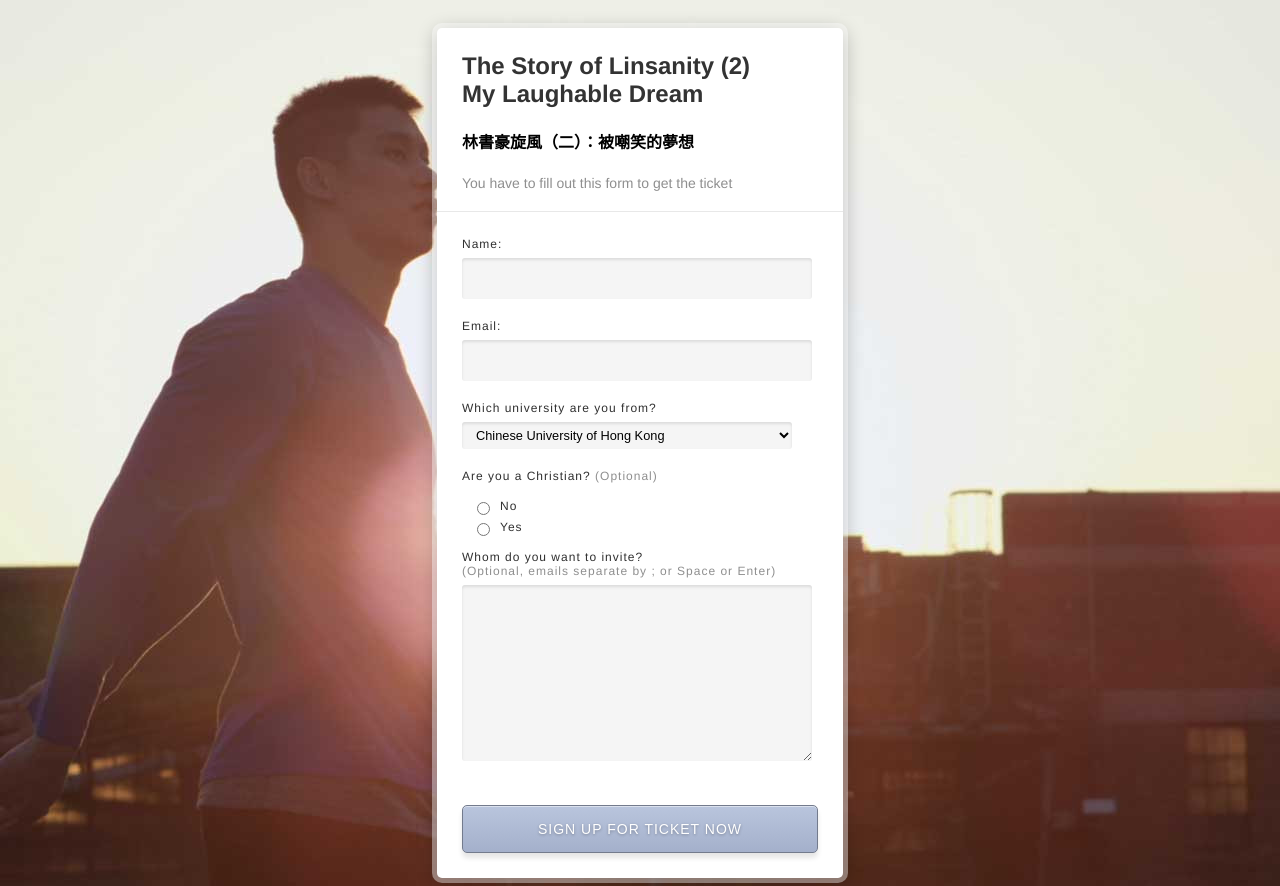
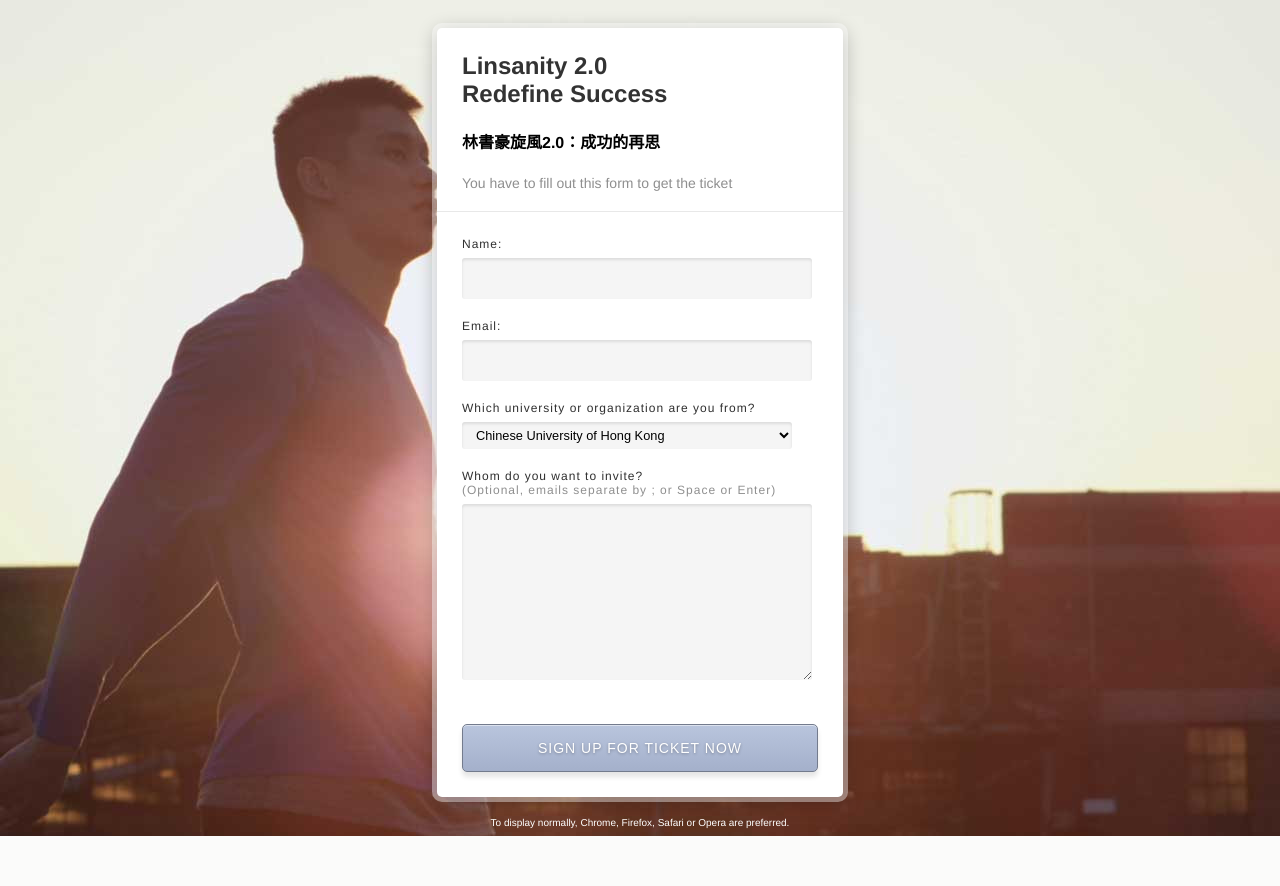
Before and after one commit to zengjichuan/JeremyAtCUHK, a Django app: page /tickets/ in a window 1280 px wide. After the commit the page ends 836 px from the top, so only its background shows below. Run offline with Django 3.2, Linux system fonts and the light colour scheme; parts of the project's set-up code (start-up, migrations or seed data) failed here and were passed over.

Commit message:
Fix problem: update html delete chris option

```diff
--- a/JeremyAtCUHK/settings.py
+++ b/JeremyAtCUHK/settings.py
@@ -120,8 +120,10 @@ EMAIL_USE_TLS = True
 
 CACHES = {
     'default': {
-        'BACKEND': 'django.core.cache.backends.db.DatabaseCache',
-        'LOCATION': 'cachetable',
+        # 'BACKEND': 'django.core.cache.backends.db.DatabaseCache',
+        # 'LOCATION': 'cachetable',
+        'BACKEND': 'django.core.cache.backends.memcached.MemcachedCache',
+        'LOCATION': '127.0.0.1:11211',
         'TIMEOUT': None,
     }
 }
--- a/templates/register.html
+++ b/templates/register.html
@@ -2,7 +2,7 @@
 <html>
 <head lang="en">
     <meta charset="UTF-8">
-    <title>The Story of Linsanity (2) – My Laughable Dream</title>
+    <title>Linsanity 2.0 – Redefine Success</title>
     {% load staticfiles %}
     <link rel="stylesheet" type="text/css" href="{% static 'style.css' %}" />
 </head>
@@ -10,8 +10,8 @@
 <div class="container">
     <form id="signup" action="." method="POST">
         <div class="header">
-            <h3>The Story of Linsanity (2) <br> My Laughable Dream</h3>
-            <h4>林書豪旋風（二）：被嘲笑的夢想</h4>
+            <h3>Linsanity 2.0 <br> Redefine Success</h3>
+            <h4>林書豪旋風2.0：成功的再思</h4>
             <p>You have to fill out this form to get the ticket</p>
         </div>
         <div class="sep"></div>
@@ -26,13 +26,13 @@
             {{ form.email.errors }}
             {{ form.email }}
 
-            <label for="id_school">Which university are you from?</label>
+            <label for="id_school">Which university or organization are you from?</label>
             {{ form.school.errors }}
             {{ form.school }}
 
-            <label for="id_chris"><html>Are you a Christian? <span style="color: #8f8f8f">(Optional)</span></html></label>
-            {{ form.chris.errors }}
-            {{ form.chris }}
+{#            <label for="id_chris"><html>Are you a Christian? <span style="color: #8f8f8f">(Optional)</span></html></label>#}
+{#            {{ form.chris.errors }}#}
+{#            {{ form.chris }}#}
 
             <label for="id_invite"><html>Whom do you want to invite?<br><span style="color: #8f8f8f">(Optional, emails separate by ; or Space or Enter)</span></html></label>
             {{ form.invite.errors }}
@@ -57,4 +57,7 @@
 {#        <p><input type="submit" value="Submit"></p>#}
 {#    </form>#}
 </body>
+<footer>
+To display normally, Chrome, Firefox, Safari or Opera are preferred.
+</footer>
 </html>
--- a/templates/sorry.html
+++ b/templates/sorry.html
@@ -2,7 +2,7 @@
 <html>
 <head lang="en">
     <meta charset="UTF-8">
-    <title>The Story of Linsanity (2) – My Laughable Dream</title>
+    <title>Linsanity 2.0 – Redefine Success</title>
     {% load staticfiles %}
     <link rel="stylesheet" type="text/css" href="{% static 'style.css' %}" />
 </head>
--- a/templates/thanks.html
+++ b/templates/thanks.html
@@ -2,7 +2,7 @@
 <html>
 <head lang="en">
     <meta charset="UTF-8">
-    <title>The Story of Linsanity (2) – My Laughable Dream</title>
+    <title>Linsanity 2.0 – Redefine Success</title>
     {% load staticfiles %}
     <link rel="stylesheet" type="text/css" href="{% static 'style.css' %}" />
 </head>
@@ -10,7 +10,8 @@
     <div class="container">
         <div id="signup">
             <div class="header">
-            <h4>Thanks for registration! You will receive a confirmation email with ticket inside.</h4>
+            <h3>Thanks for registration!</h3>
+            <h4>You will receive a confirmation email with ticket inside.</h4>
             {% if errors %}
             <p>There are some error{{ errors | pluralize }} in your invite email list</p>
             <ul>
--- a/tickets/forms.py
+++ b/tickets/forms.py
@@ -10,7 +10,8 @@ SCHOOL_CHOICES = (
     ('HKUST', 'Hong Kong University of Science and Technology'),
     ('LNU', 'Lingnan University'),
     ('OUHK', 'Open University of Hong Kong'),
-    ('Other', 'Other'),
+    ('OtherU', 'Other universities'),
+    ('Other', 'Others'),
 )
 
 CHRISTIAN_CHOICES = (
@@ -21,5 +22,5 @@ class UserForm(forms.Form):
     name = forms.CharField(max_length=30)
     email = forms.EmailField()
     school = forms.ChoiceField(choices=SCHOOL_CHOICES)
-    chris = forms.ChoiceField(choices=CHRISTIAN_CHOICES, widget=forms.RadioSelect, required=False)
+    # chris = forms.ChoiceField(choices=CHRISTIAN_CHOICES, widget=forms.RadioSelect, required=False)
     invite = forms.CharField(widget=forms.Textarea, required=False, max_length=512)
--- a/tickets/models.py
+++ b/tickets/models.py
@@ -6,7 +6,7 @@ class UserInfo(models.Model):
     name = models.CharField(max_length=30)
     emailid = models.IntegerField()
     school = models.CharField(max_length=60)
-    chris = models.CharField(max_length=10)
+    # chris = models.CharField(max_length=10)
 
 class EmailList(models.Model):
     email = models.EmailField()
--- a/tickets/static/style.css
+++ b/tickets/static/style.css
@@ -198,3 +198,12 @@ ul.errorlist {
     font-size: 10px;
     margin: 0,0,3px;
 }
+
+footer {
+    color: #ffffff;
+    font-size: 10px;
+    text-align: center;
+    margin-left:auto;
+    margin-right:auto;
+    margin-top:2em;
+}
--- a/tickets/views.py
+++ b/tickets/views.py
@@ -22,9 +22,9 @@ def register(requset):
     if requset.method == 'POST':
         form = UserForm(requset.POST)
         if form.is_valid():
-            name, email, school, chris, invitelst = parse_input(form)
+            name, email, school, invitelst = parse_input(form)
             try:
-                email_to_send = parse_insertdb(name, email, school, chris, invitelst)
+                email_to_send = parse_insertdb(name, email, school, invitelst)
             except Exception as e:
                 msg = e.message
                 requset.session['msg'] = msg
@@ -53,12 +53,11 @@ def parse_input(form):
     name = form.cleaned_data['name']
     email = form.cleaned_data['email'].lower()
     school = form.cleaned_data['school']
-    chris = True and form.cleaned_data['chris'] or 'None'
     invite = form.cleaned_data['invite']
     invitelst = [i.lower() for i in (invite and re.split(r'[ ;\n\t\r]+', invite) or [])]
-    return name, email, school, chris, invitelst
+    return name, email, school, invitelst
 
-def parse_insertdb(name, email, school, chris, invitelst):
+def parse_insertdb(name, email, school, invitelst):
 
     # insert into database
     # check if exist in email list
@@ -73,7 +72,7 @@ def parse_insertdb(name, email, school, chris, invitelst):
             raise UserAlreadyRegisteredError('')
 
     # insert into user info
-    UserInfo.objects.create(name=name, emailid=email_id, school=school, chris=chris)
+    UserInfo.objects.create(name=name, emailid=email_id, school=school)
 
     # generate security email address and insert into check list
     email_qr = email + '_' + str(random.randint(10, 99))
@@ -126,7 +125,8 @@ def send_email(name, email, invite_email_list, qrfile_path):
 
     invite_msg = EmailMultiRelated('Invite: Jeremy At CUHK', 'Plain text version',
                               'zengjichuan@outlook.com', invite_email_list)
-    html = '<html><body><p>This is a <strong>invitation</strong> message from your friend %s.</p>' \
+    html = '<html><body><p>This is a <strong>invitation</strong> message from your friend %s.' \
+           'Please enter this <a href="http://183.62.156.108:8001/tickets/">link</a> to get ticket.</p>' \
            '</body></html>'% name
     invite_msg.attach_alternative(html, 'text/html')
     invite_msg.send()
```
